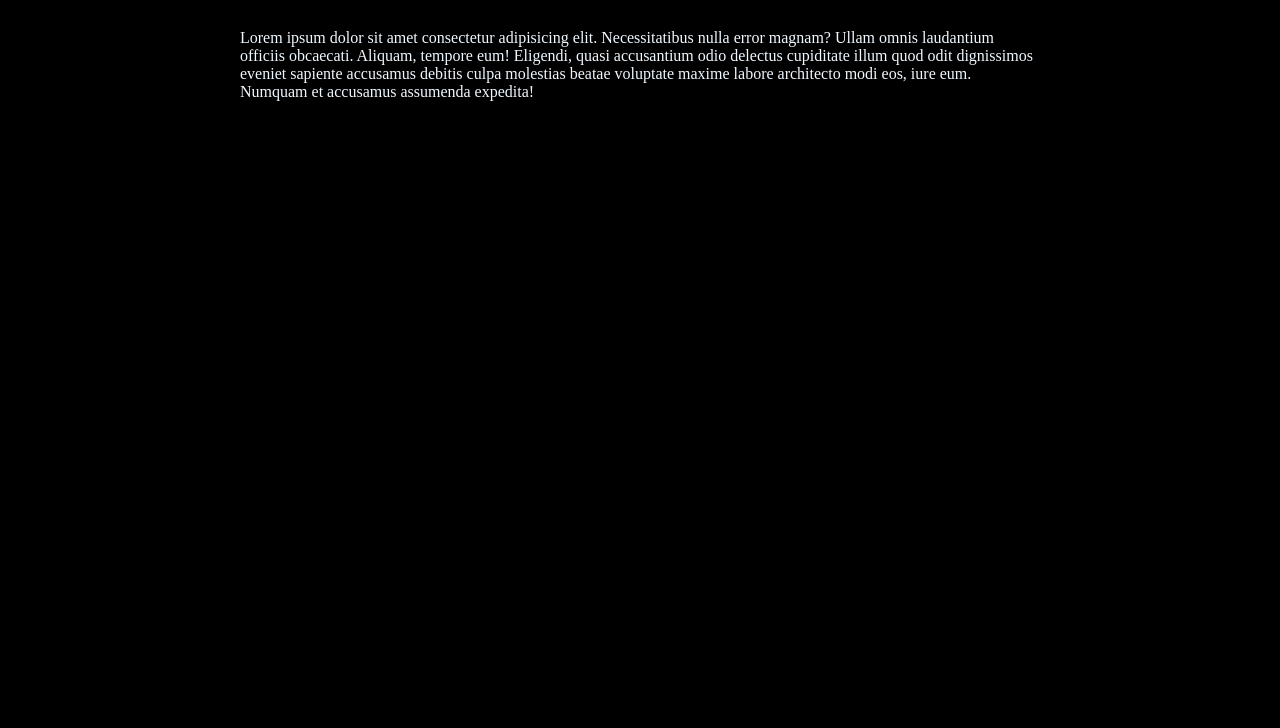
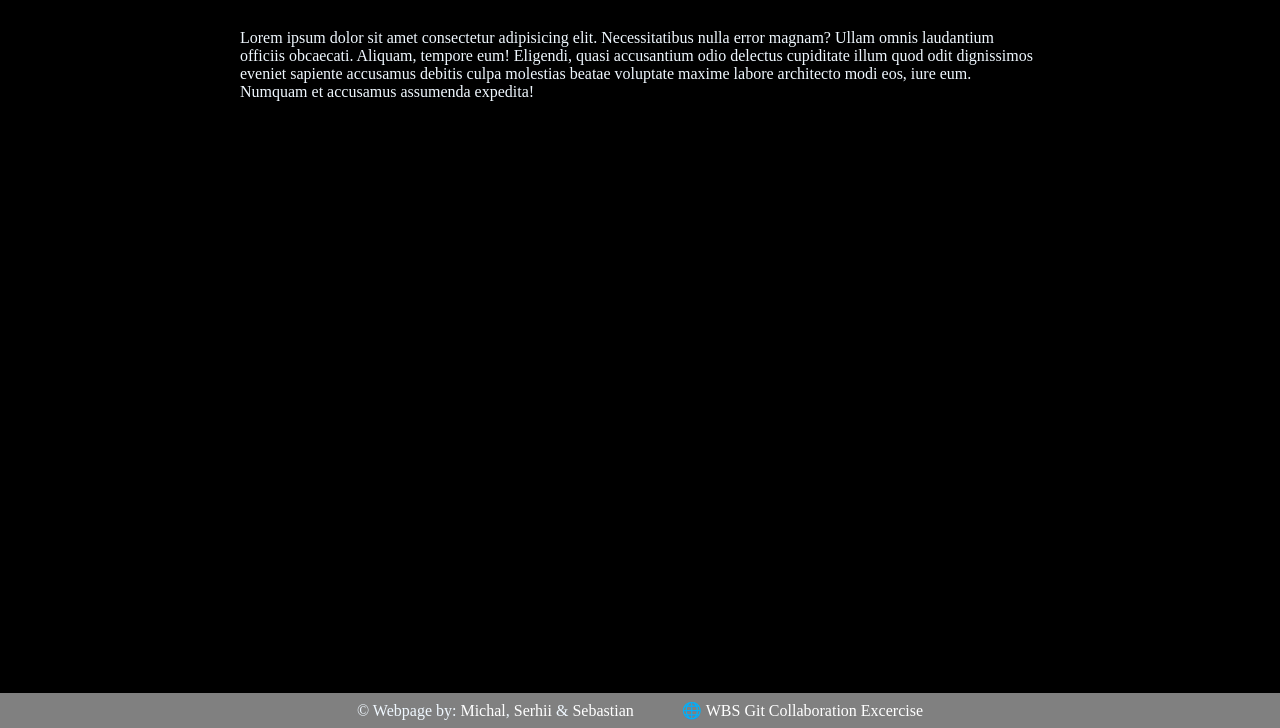
Before and after one commit to hexzoner/git-collab-exercise, a plain HTML site: page index.html in a window 1280 px wide. Shown: the part 72-800 px from the top of the page. Drawn offline with Linux system fonts and the light colour scheme.

Commit message:
Simple footer with links to our Githubs

```diff
--- a/index.html
+++ b/index.html
@@ -18,5 +18,10 @@
         accusamus assumenda expedita!
       </p>
     </main>
+
+    <footer>
+      <p>&copy; Webpage by: <a href="https://github.com/michaltheuser">Michal</a>, <a href="https://github.com/hexzoner">Serhii</a> & <a href="https://github.com/SebSchoeneberger">Sebastian</a></p>
+      <p>🌐 <a href="https://hexzoner.github.io/git-collab-exercise/">WBS Git Collaboration Excercise</a></p>
+    </footer>
   </body>
 </html>
--- a/style.css
+++ b/style.css
@@ -23,3 +23,29 @@ main h1 {
 main p {
   margin-top: 2rem;
 }
+
+footer {
+  position: absolute;
+  left: 0%;
+  bottom: 0%;
+  width: 100%;
+
+  display: flex;
+  justify-content: center;
+  align-items: center;
+  gap: 3rem;
+  background-color: gray;
+  padding: 0.5rem;
+
+}
+
+footer a {
+  color: white;
+  text-decoration: none;
+  font-weight: 500;
+}
+
+footer a:hover {
+  text-decoration: underline;
+  cursor: pointer;
+}
```
